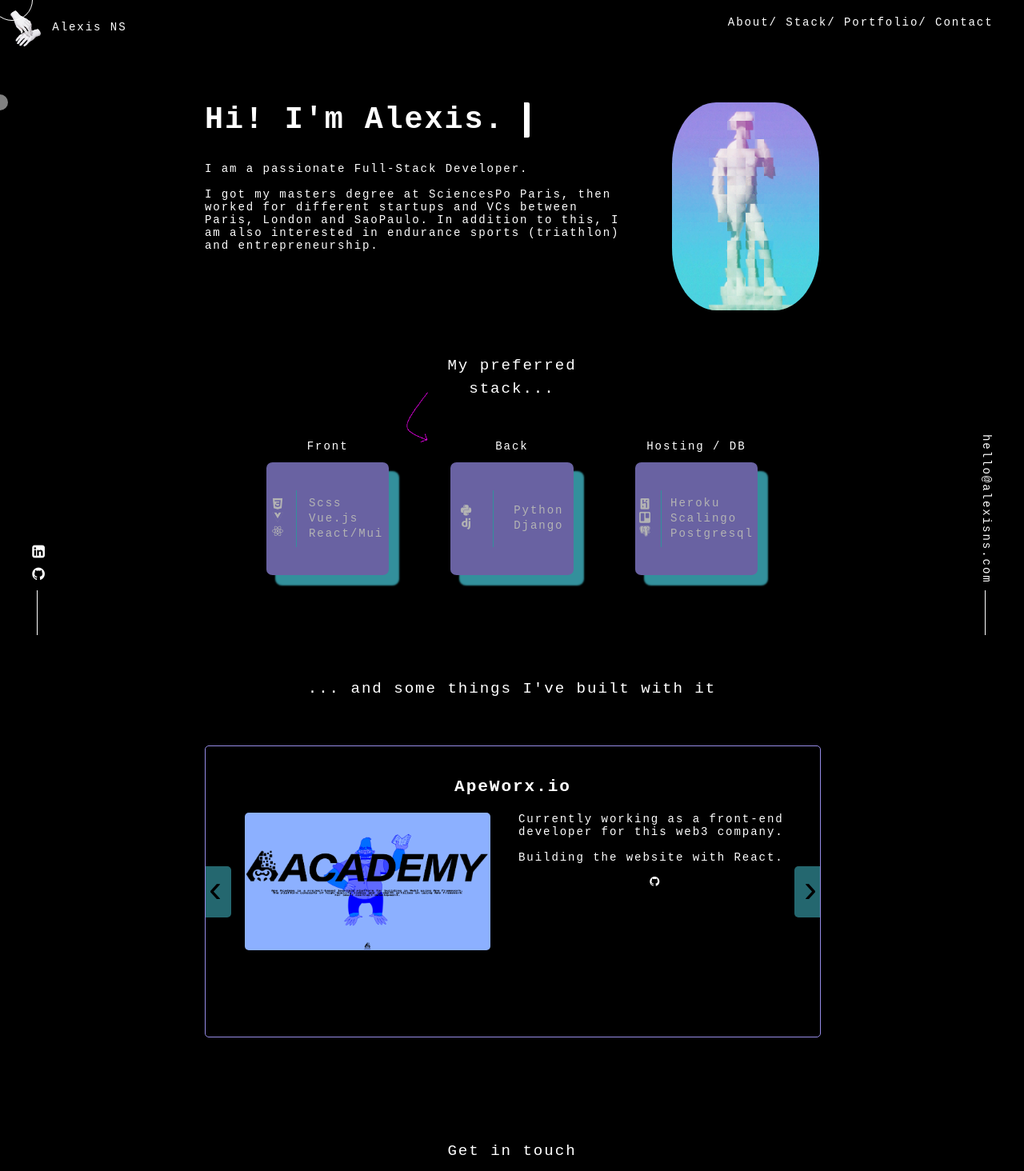
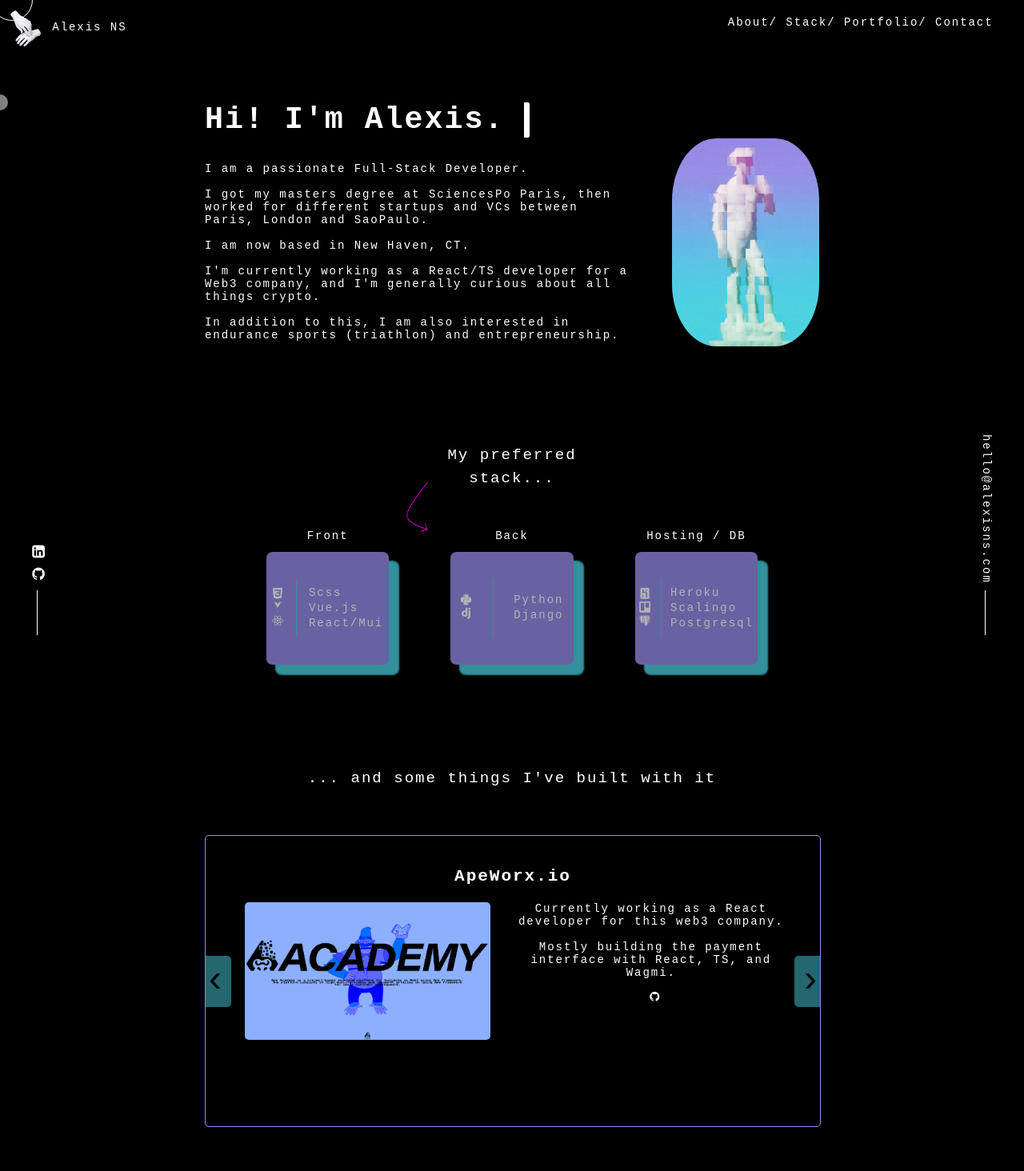
Before and after one commit to alexisnsns/PersonalWebsite, a PHP site: page / in a window 1280 px wide. Shown: the top 1464 px of the page at 80% size. Run offline with PHP 8.4, Linux system fonts and the light colour scheme; grey boxes are pictures that could not be loaded.

Commit message:
change desc

```diff
--- a/components/intro.css
+++ b/components/intro.css
@@ -11,6 +11,7 @@
   float: right;
   width: 24%;
   border-radius: 30%;
+  margin-top: 45px;
 }
 
 .typewriter-intro {
--- a/index.html
+++ b/index.html
@@ -33,9 +33,13 @@
         I am a passionate Full-Stack Developer. <br />
         <br />
         I got my masters degree at SciencesPo Paris, then worked for different
-        startups and VCs between Paris, London and SaoPaulo. In addition to
-        this, I am also interested in endurance sports (triathlon) and
-        entrepreneurship.
+        startups and VCs between Paris, London and SaoPaulo. <br /><br />I am
+        now based in New Haven, CT.<br /><br />
+        I'm currently working as a React/TS developer for a Web3 company, and
+        I'm generally curious about all things crypto.
+        <br /><br />
+        In addition to this, I am also interested in endurance sports
+        (triathlon) and entrepreneurship.
       </div>
     </div>
 
@@ -121,10 +125,10 @@
             ><img class="slider-img" src="images/apeworx.png" />
           </a>
           <p class="project-desc">
-            Currently working as a front-end developer for this web3 company.
+            Currently working as a React developer for this web3 company.
             <br />
             <br />
-            Building the website with React.
+            Mostly building the payment interface with React, TS, and Wagmi.
           </p>
           <a
             class="fa fa-github"
```
